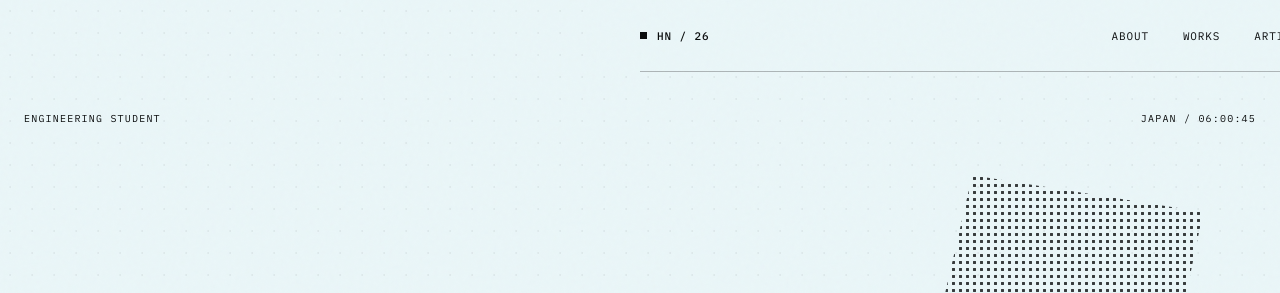
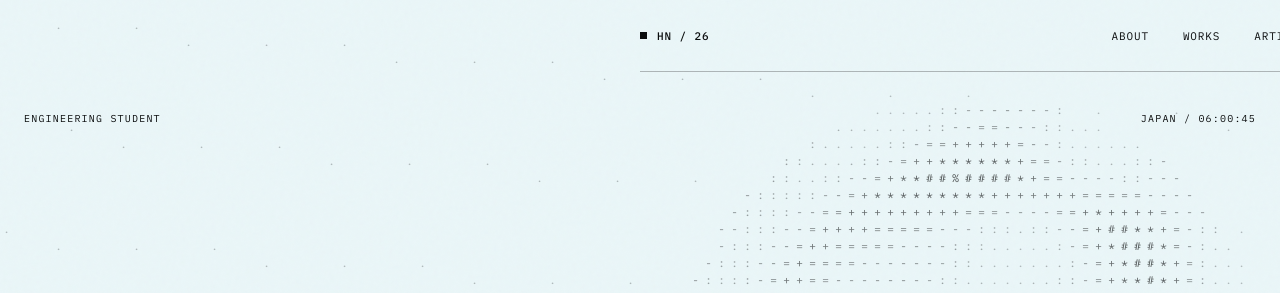
Before and after one commit to HIROSN0W/portfolio, a website built with Vite: page index.html in a window 1280 px wide. Shown: the top 293 px of the page. Built offline with nearby package versions, Linux system fonts and the light colour scheme; a web font is replaced by a local one.

Commit message:
Render hero with interactive ASCII art

```diff
--- a/index.html
+++ b/index.html
@@ -41,7 +41,7 @@
 
         <main>
             <section class="hero" id="top">
-                <canvas id="dot-field" aria-hidden="true"></canvas>
+                <canvas id="ascii-field" aria-hidden="true"></canvas>
                 <div class="hero-meta">
                     <p>ENGINEERING STUDENT</p>
                     <p>JAPAN / <span id="clock">--:--:--</span></p>
--- a/src/main.ts
+++ b/src/main.ts
@@ -49,7 +49,7 @@ filterButtons.forEach((button) => button.addEventListener('click', () => {
   });
 }));
 
-const canvas = select<HTMLCanvasElement>('#dot-field');
+const canvas = select<HTMLCanvasElement>('#ascii-field');
 const context = canvas?.getContext('2d');
 const pointerLens = select<HTMLElement>('.pointer-lens');
 let pointer = { x: -1000, y: -1000 };
@@ -83,7 +83,9 @@ const movePointerLens = (event: PointerEvent) => {
   if (!lensFrame) lensFrame = window.requestAnimationFrame(animatePointerLens);
 };
 
-const drawDots = () => {
+const asciiRamp = ' .:-=+*#%@';
+
+const drawAsciiField = () => {
   if (!canvas || !context) return;
   const ratio = Math.min(window.devicePixelRatio, 2);
   const width = canvas.clientWidth;
@@ -95,27 +97,43 @@ const drawDots = () => {
   }
   context.clearRect(0, 0, width, height);
   const dark = document.body.classList.contains('inverted');
-  const spacing = width < 600 ? 18 : 22;
-  const drift = Math.sin(frame * 0.012) * 2;
+  const characterWidth = width < 600 ? 10 : 13;
+  const lineHeight = width < 600 ? 14 : 17;
+  const fontSize = width < 600 ? 9 : 11;
+  const centerX = width < 600 ? width * .72 : width * .76;
+  const centerY = height * .46;
+  const radiusX = width < 600 ? width * .31 : width * .23;
+  const radiusY = height * .34;
+  context.font = `${fontSize}px "IBM Plex Mono", monospace`;
+  context.textAlign = 'center';
+  context.textBaseline = 'middle';
   if (pointer.x > -500 && renderedPointer.x < -500) renderedPointer = { ...pointer };
   if (pointer.x > -500) {
     renderedPointer.x += (pointer.x - renderedPointer.x) * 0.1;
     renderedPointer.y += (pointer.y - renderedPointer.y) * 0.1;
   }
-  for (let y = spacing / 2; y < height; y += spacing) {
-    for (let x = spacing / 2; x < width; x += spacing) {
+  for (let y = lineHeight / 2, row = 0; y < height; y += lineHeight, row += 1) {
+    for (let x = characterWidth / 2, column = 0; x < width; x += characterWidth, column += 1) {
+      const normalizedX = (x - centerX) / radiusX;
+      const normalizedY = (y - centerY) / radiusY;
+      const radius = Math.hypot(normalizedX, normalizedY);
+      const texture = (Math.sin(normalizedX * 8 + normalizedY * 5 + frame * .018) + 1) / 2;
+      const contour = Math.max(0, 1 - Math.abs(radius - .7) * 5);
+      const noise = ((column * 17 + row * 31) % 101) / 100;
+      let density = radius < 1 ? .12 + texture * .3 + contour * .48 : noise > .975 ? .12 : 0;
       const distance = Math.hypot(renderedPointer.x - x, renderedPointer.y - y);
       const influence = Math.max(0, 1 - distance / 150);
-      const radius = .65 + influence * 1.5;
-      const offsetX = influence ? (x - renderedPointer.x) * influence * .025 : drift;
-      context.beginPath();
-      context.arc(x + offsetX, y, radius, 0, Math.PI * 2);
-      context.fillStyle = dark ? `rgba(234,246,248,${.14 + influence * .45})` : `rgba(9,11,12,${.12 + influence * .48})`;
-      context.fill();
+      density = Math.min(1, density + influence * .72);
+      const character = asciiRamp[Math.floor(density * (asciiRamp.length - 1))];
+      if (character === ' ') continue;
+      const offsetX = influence ? (x - renderedPointer.x) * influence * .035 : 0;
+      const alpha = .18 + density * .62;
+      context.fillStyle = dark ? `rgba(234,246,248,${alpha})` : `rgba(9,11,12,${alpha})`;
+      context.fillText(character, x + offsetX, y);
     }
   }
   frame += 1;
-  requestAnimationFrame(drawDots);
+  requestAnimationFrame(drawAsciiField);
 };
 
 if (!window.matchMedia('(prefers-reduced-motion: reduce)').matches) {
@@ -129,4 +147,4 @@ if (!window.matchMedia('(prefers-reduced-motion: reduce)').matches) {
     pointerLens?.classList.remove('active');
   });
 }
-drawDots();
+drawAsciiField();
--- a/src/styles.css
+++ b/src/styles.css
@@ -60,7 +60,7 @@ button { color: inherit; font: inherit; }
 
 .hero { height: 100svh; min-height: 690px; position: relative; overflow: hidden; border-bottom: 3px solid var(--ink); }
 .hero::after { content: 'PORTFOLIO / 2026'; position: absolute; right: 3%; bottom: 34%; writing-mode: vertical-rl; font-size: 9px; letter-spacing: .2em; }
-#dot-field { position: absolute; inset: 0; width: 100%; height: 100%; }
+#ascii-field { position: absolute; inset: 0; width: 100%; height: 100%; }
 .hero-meta { position: absolute; top: 102px; left: calc((100% - var(--page)) / 2); right: calc((100% - var(--page)) / 2); display: flex; justify-content: space-between; font-size: 10px; letter-spacing: .12em; }
 .hero-title { position: absolute; left: max(24px, calc((100% - 1440px) / 2 + 72px)); top: 50%; transform: translateY(-46%); z-index: 2; }
 .eyebrow { margin: 0 0 10px 8px; font-size: 12px; letter-spacing: .18em; }
@@ -75,7 +75,7 @@ button { color: inherit; font: inherit; }
 .scroll-cue { position: absolute; z-index: 2; bottom: 36px; left: calc((100% - var(--page)) / 2); font-size: 10px; letter-spacing: .1em; }
 .scroll-cue span { display: inline-block; margin-left: 12px; animation: bounce 1.6s infinite; }
 .shape { position: absolute; pointer-events: none; }
-.shape-blue { width: clamp(150px, 22vw, 340px); aspect-ratio: 1; right: 6%; top: 22%; background-image: radial-gradient(var(--ink) 1.4px, transparent 1.6px); background-size: 7px 7px; clip-path: polygon(18% 0, 100% 13%, 82% 100%, 0 78%); opacity: .8; }
+.shape-blue { display: none; }
 .shape-red { display: none; }
 
 .section { width: var(--page); margin: auto; padding: 120px 0; }
@@ -146,7 +146,7 @@ button { color: inherit; font: inherit; }
 .article-row:hover { padding-left: 12px; color: var(--paper); background: rgba(234, 246, 248, .06); }
 .article-row h3 { margin: 0; font-family: 'DotGothic16', sans-serif; font-size: clamp(17px, 1.5vw, 23px); font-weight: 400; line-height: 1.45; }
 .article-number, .article-tags, .article-row time { color: #aaa; font-size: 9px; letter-spacing: .08em; }
-.article-row:nth-child(3) .article-number { color: var(--red); }
+.article-row:hover .article-number { color: var(--red); }
 .article-row i { justify-self: end; font-style: normal; font-size: 16px; }
 .all-articles { display: flex; justify-content: space-between; width: min(100%, 430px); margin: 70px 0 0 auto; padding: 17px 0; border-top: 1px solid rgba(255,255,255,.3); border-bottom: 1px solid rgba(255,255,255,.3); font-size: 11px; letter-spacing: .1em; }
 .all-articles span { color: inherit; }
```
